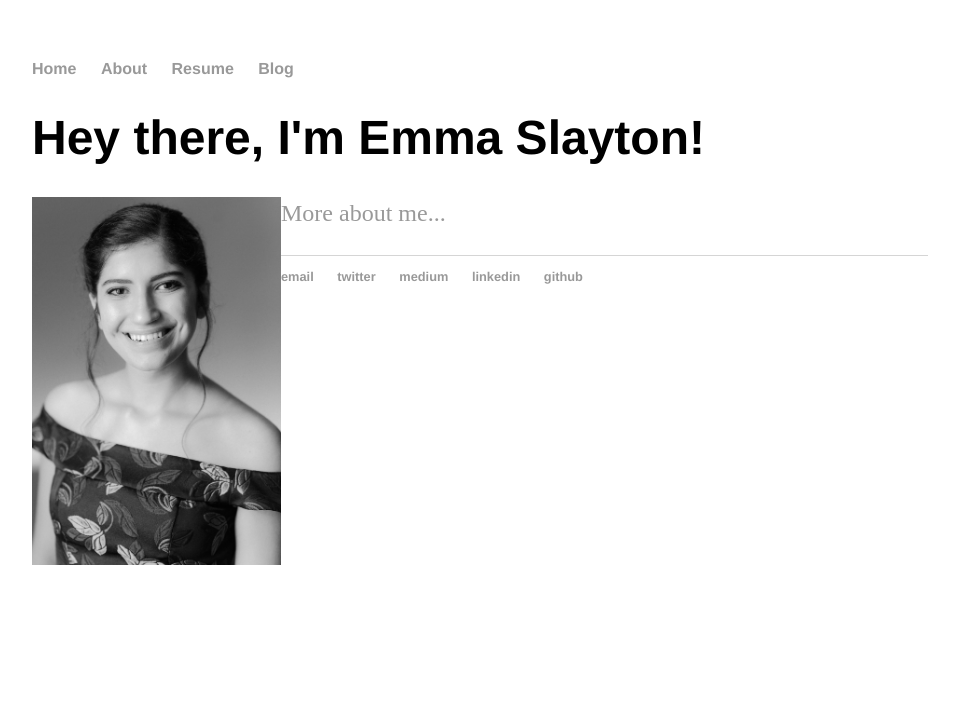
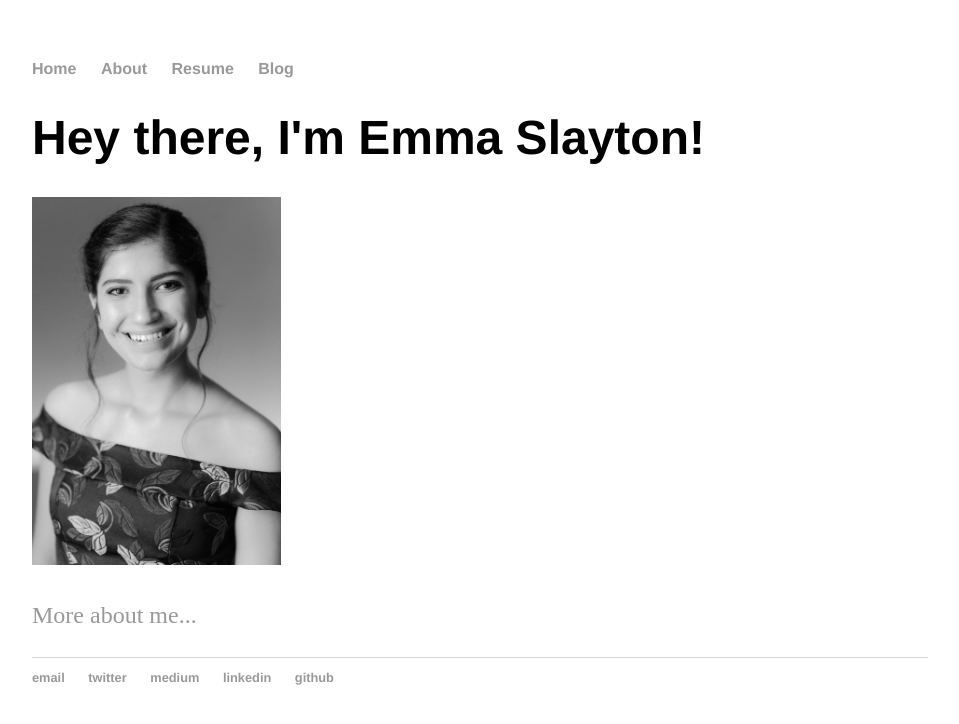
Before and after one commit to emmaslayton/emmaslayton.github.io, a Jekyll site: the page built from index.html, in a window 1280 px wide. Shown: the top 724 px of the page, without its empty margins (160-1119 px from the left). Built offline with Jekyll 4.4.1, drawn with Linux system fonts in a browser that asks for light colours.

Commit message:
Update index.html

```diff
--- a/index.html
+++ b/index.html
@@ -4,6 +4,6 @@ title: Emma Slayton
 ---
 <div class="blurb">
 	<h1>Hey there, I'm Emma Slayton!</h1>
-	<p><IMG SRC="/files/EmmaSlaytonHeadshot.PNG" ALIGN="Left" WIDTH="249" HEIGHT="368"></p>
+	<p><IMG SRC="/files/EmmaSlaytonHeadshot.PNG" WIDTH="249" HEIGHT="368"></p>
 	<p><a href="/about">More about me...</a></p>
 </div><!-- /.blurb -->
```
